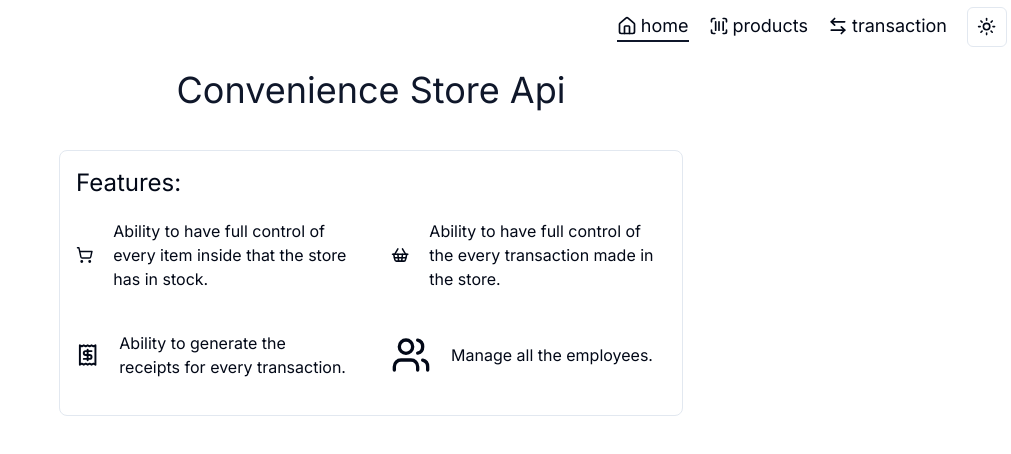
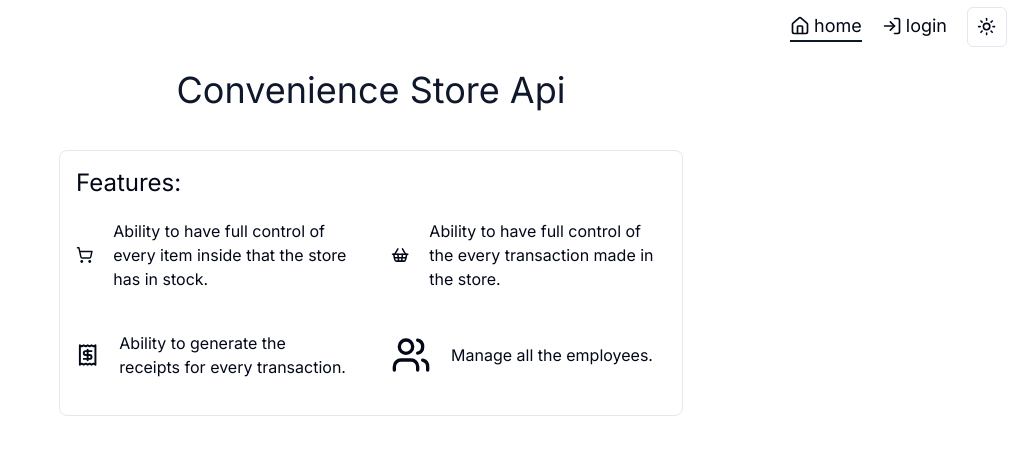
Before and after one commit to diegorezm/convenience.store.api, a Next.js app in the folder web/: page / in a window 1280 px wide. Shown: the top 454 px of the page, without its empty margins (269-1280 px from the left). Built offline with nearby package versions, Linux system fonts and the light colour scheme.

Commit message:
feat: navbar for login and logout

```diff
--- a/web/src/components/navbar/index.tsx
+++ b/web/src/components/navbar/index.tsx
@@ -1,16 +1,31 @@
 "use client"
 
+import { useAuthStore } from "@/lib/useAuthStore"
 import ModeToggle from "./modeToggle"
-import { LucideIcon, HomeIcon, ScanBarcode, ArrowLeftRight } from 'lucide-react'
-import Link from "next/link"
+import { LucideIcon, HomeIcon, ScanBarcode, ArrowLeftRight, LogIn, LogOutIcon } from 'lucide-react'
+import Button from "next/link"
 import { usePathname } from "next/navigation"
+import { useEffect, useState } from "react"
+import { logout } from "@/app/actions/userActions"
+import toast from "react-hot-toast"
 
-export default function Navbar() {
 type Tag = {
   name: string
   Icon: LucideIcon
   path: string
 }
+const noAuth: Tag[] = [
+  {
+    name: "home",
+    Icon: HomeIcon,
+    path: "/"
+  },
+  {
+    name: "login",
+    Icon: LogIn,
+    path: "/login"
+  }
+]
 const tags: Tag[] = [
   {
     name: "home",
@@ -30,17 +45,42 @@ export default function Navbar() {
     path: "/transactions"
   }
 ]
+
+
+export default function Navbar() {
+  const { userRemove } = useAuthStore()
+  const { authorized } = useAuthStore()
+  const [links, setLinks] = useState<Tag[]>([])
   const pathName = usePathname()
+
+  const handleLogout = async () => {
+    userRemove();
+    await logout();
+    toast.success("Logged out!")
+  }
+
+  useEffect(() => {
+    authorized ? setLinks(tags) : setLinks(noAuth)
+  }, [authorized])
   return (
     <nav className="flex justify-end p-1 items-center space-x-3">
       <ul className="flex flex-row p-2 gap-5">
-        {tags.map((e, i) => (
+        {links.map((e, i) => (
           <li key={i}>
-            <Link href={e.path} className={`flex flex-row justify-center items-center text-center  gap-1 text-lg ${pathName === e.path ? "border-b-2 border-b-primary" : ""}`}>
+            <Button href={e.path} className={`flex flex-row justify-center items-center text-center  gap-1 text-lg ${pathName === e.path ? "border-b-2 border-b-primary" : ""}`}>
               <e.Icon className="w-5 h-5" /> {e.name}
-            </Link>
+            </Button>
           </li>
         )
+        )}
+        {authorized && (
+          <li>
+            <Button href={"/login"} className="flex flex-row justify-center items-center text-center  gap-1 text-lg" onClick={handleLogout}>
+              <LogOutIcon className="w-5 h-5" />
+              Logout
+            </Button>
+
+          </li>
         )}
       </ul>
       <ModeToggle />
```
Lines whose indentation alone changed are shown as unchanged.
